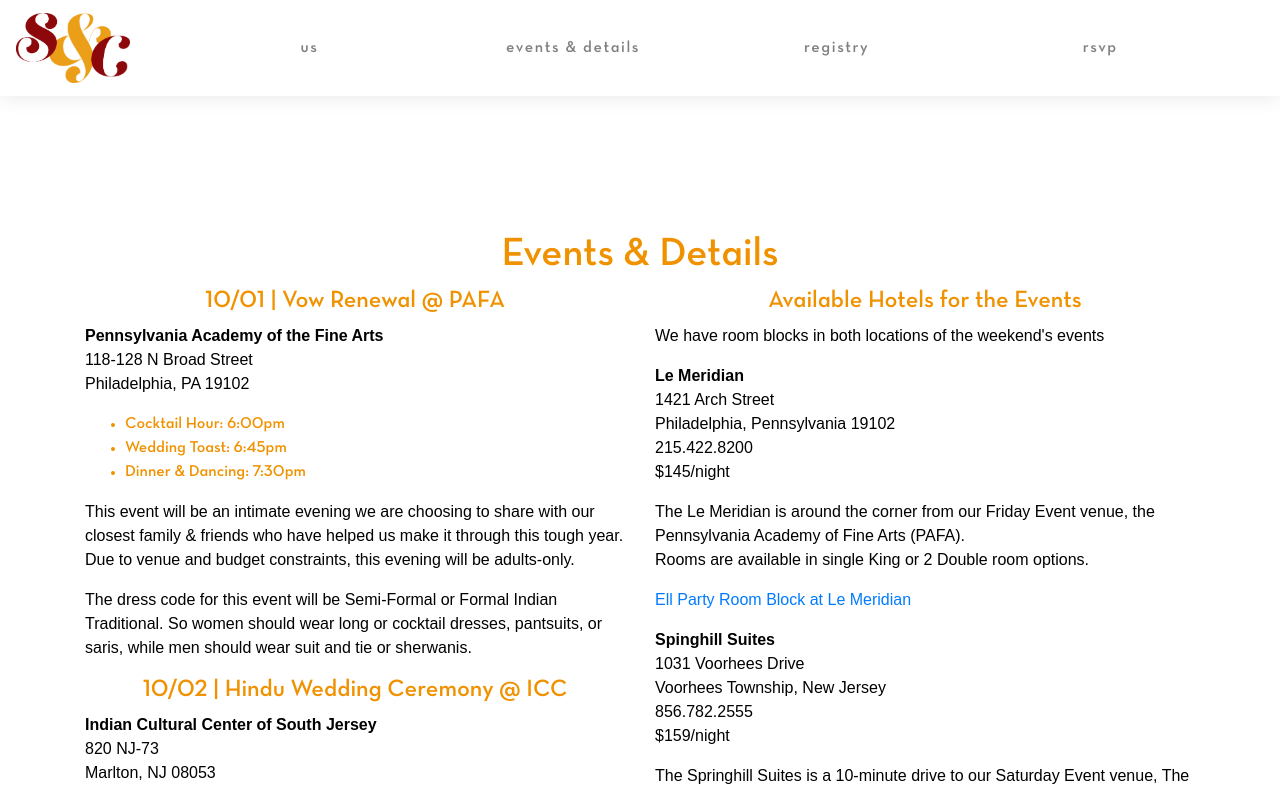
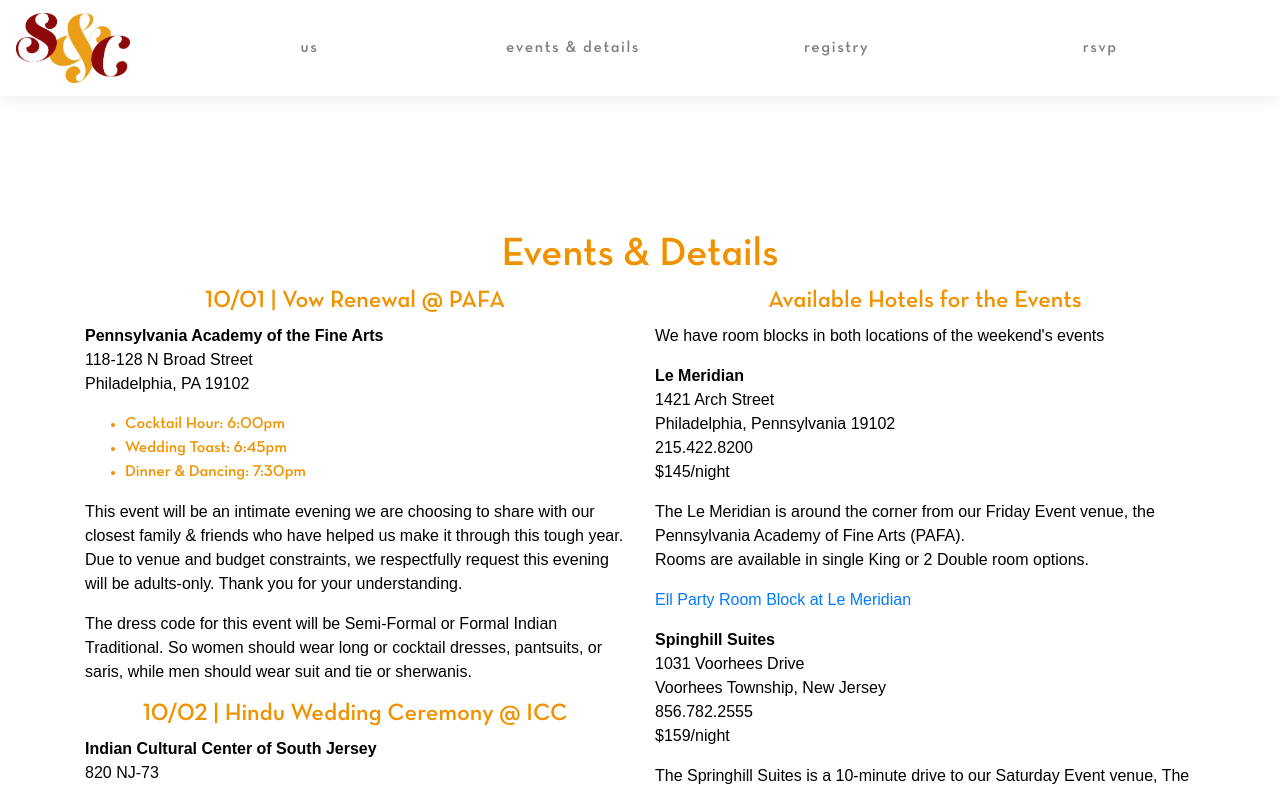
Before and after one commit to Chrisell/chris-and-sumita, a React (Create React App) app: page /events in a window 1280 px wide. Shown: the top 788 px of the page. Built offline with nearby package versions, Linux system fonts and the light colour scheme.

Commit message:
Pafa updated

```diff
--- a/src/EventsPage.js
+++ b/src/EventsPage.js
@@ -56,7 +56,7 @@ class EventPage extends React.Component {
                             <li>Wedding Toast: 6:45pm</li>
                             <li>Dinner &amp; Dancing: 7:30pm</li>
                         </ul>
-                        <p>This event will be an intimate evening we are choosing to share with our closest family &amp; friends who have helped us make it through this tough year. Due to venue and budget constraints, this evening will be adults-only.</p>
+                        <p>This event will be an intimate evening we are choosing to share with our closest family &amp; friends who have helped us make it through this tough year. Due to venue and budget constraints, we respectfully request this evening will be adults-only. Thank you for your understanding.</p>
                         <p>The dress code for this event will be Semi-Formal or Formal Indian Traditional. So women should wear long or cocktail dresses, pantsuits, or saris, while men should wear suit and tie or sherwanis. </p>
                         <h4>10/02 | Hindu Wedding Ceremony @ ICC</h4>
                         <p><b>Indian Cultural Center of South Jersey</b><br />820 NJ-73<br />Marlton, NJ 08053</p>
```
